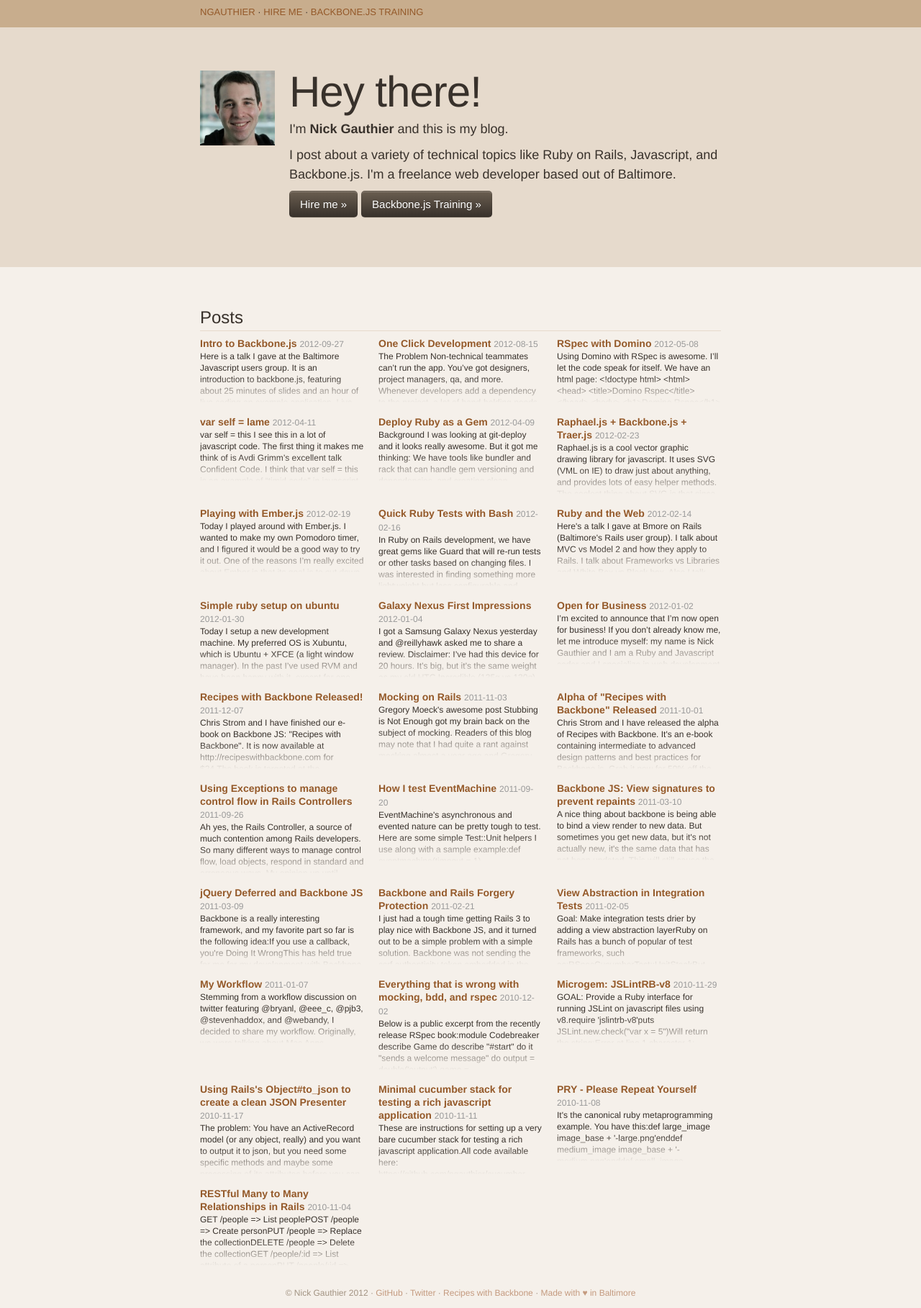
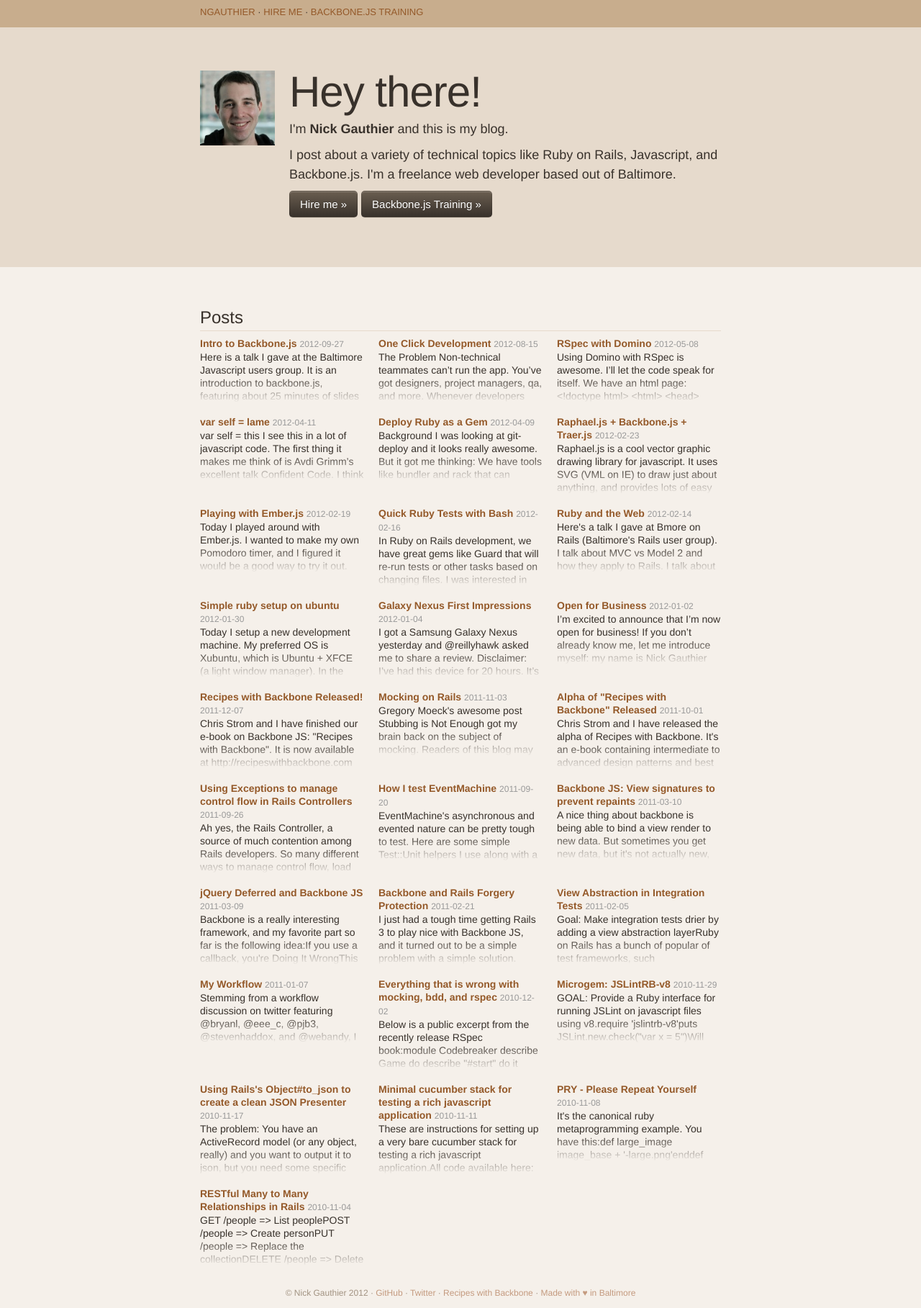
Before and after one commit to ngauthier/ngauthier.github.com, a Jekyll site: the page built from index.html, in a window 1280 px wide. Shown: the whole page at 72% size. Built offline with Jekyll 4.4.1, drawn with Linux system fonts in a browser that asks for light colours; Markdown is read by kramdown in place of the engine named in the settings.

Commit message:
bump article summary font sizes

```diff
--- a/stylesheets/ngauthier.css
+++ b/stylesheets/ngauthier.css
@@ -79,8 +79,8 @@ p, ol li, ul li {
 }
 
 .posts p.preview {
-  line-height: 16px;
-  font-size: 12px;
+  line-height: 18px;
+  font-size: 14px;
   height: 72px;
   overflow: hidden;
 }
```
